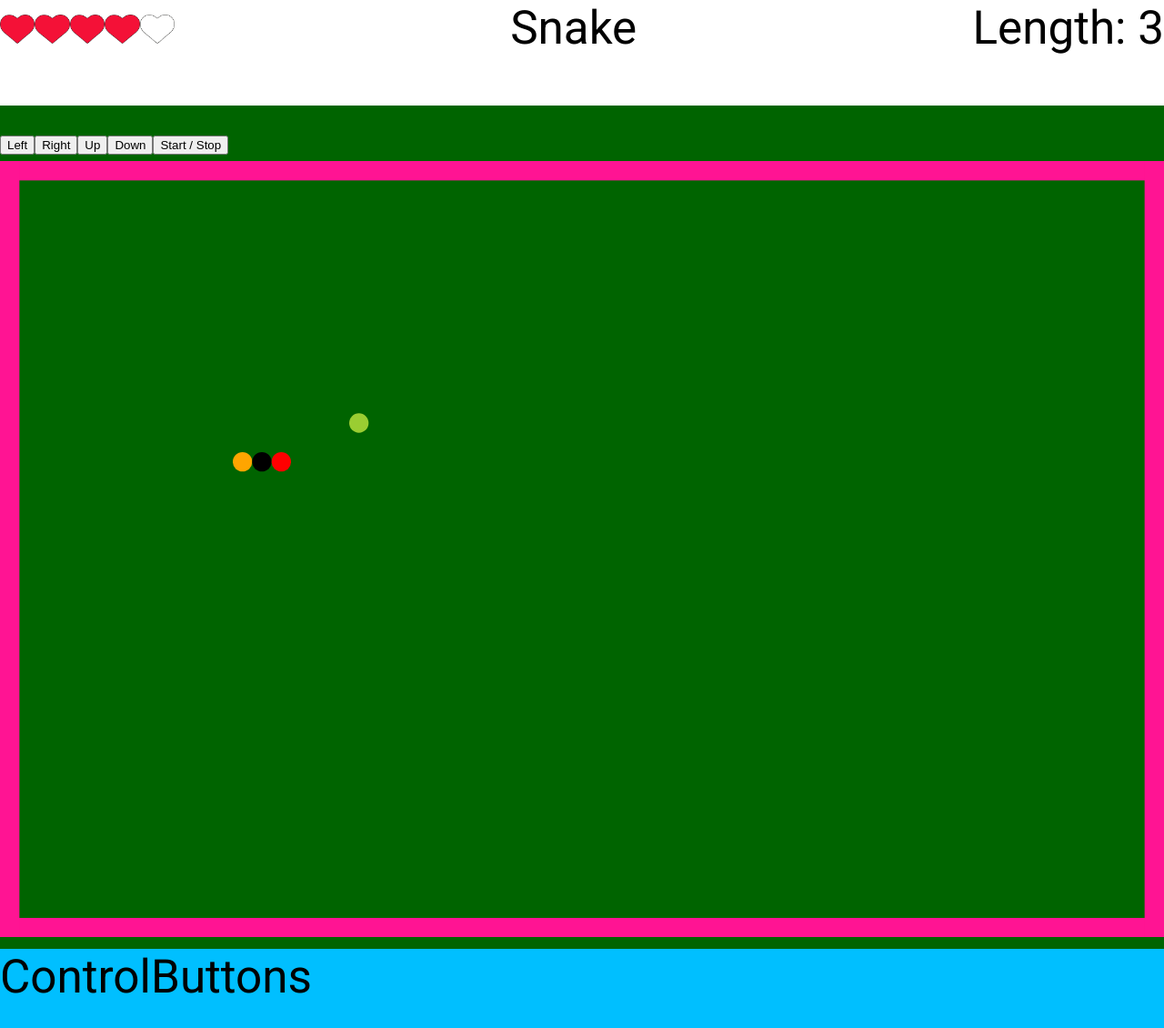
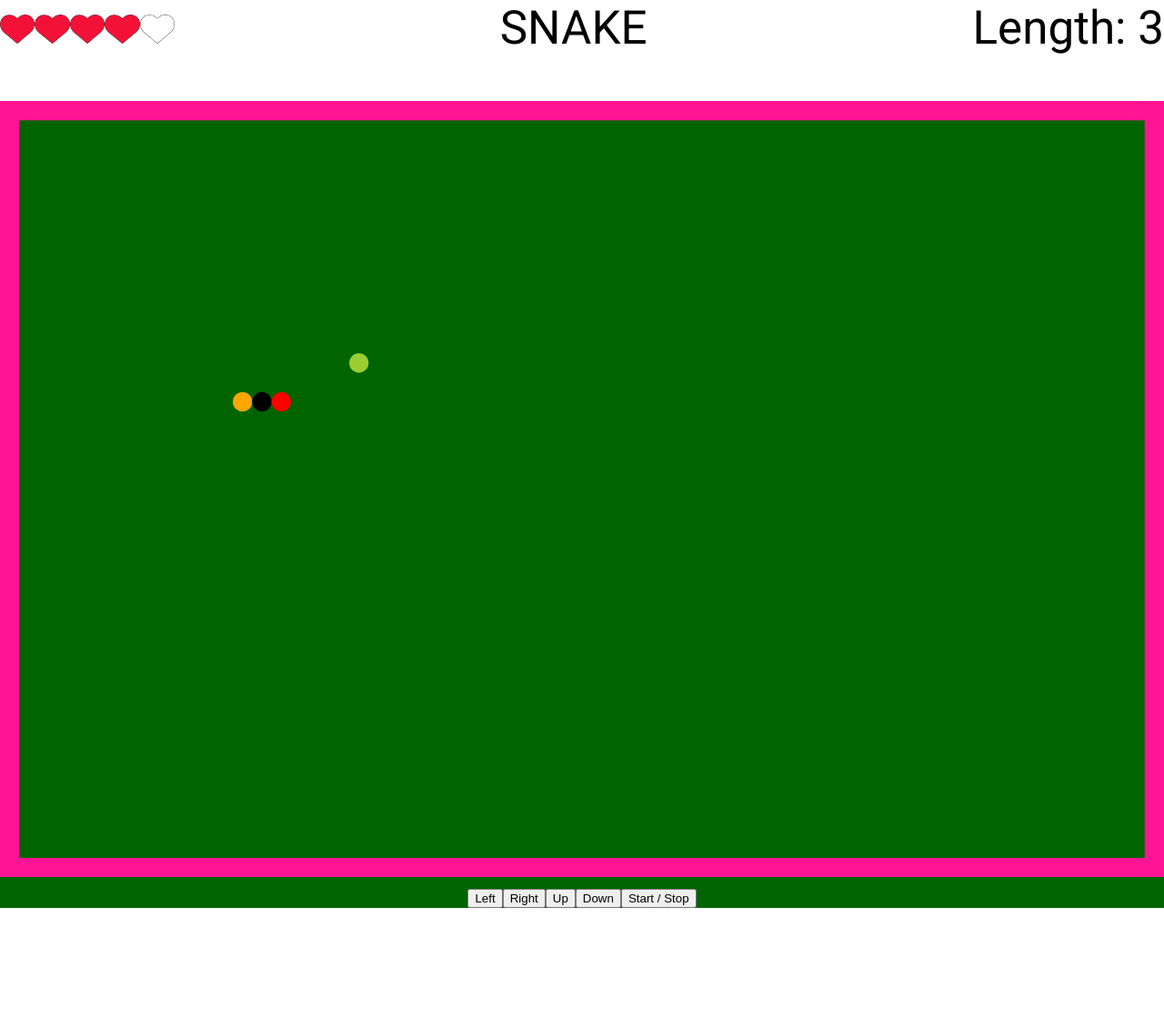
Before and after one commit to Talex210/caterpillar_react, a React (Create React App) app: page / in a window 1280 px wide. Shown: the top 1130 px of the page at 91% size. After the commit the page ends 998 px from the top, so only its background shows below. Built offline with nearby package versions, Linux system fonts and the light colour scheme.

Commit message:
Removed unnecessary components. Moved the control buttons.

```diff
--- a/src/App.css
+++ b/src/App.css
@@ -2,7 +2,6 @@
     display: grid;
     grid-template-areas:
     'h'
-    'g'
-    'c';
-    grid-template-rows: 5fr 40fr 10fr;
+    'g';
+    grid-template-rows: 5fr 40fr;
 }
--- a/src/App.js
+++ b/src/App.js
@@ -1,5 +1,4 @@
 import './App.css';
-import {ControlButtons} from "./Component/ControlButtons/ControlButtons";
 import HeaderContainer from "./Component/Header/HeaderContainer";
 import GameAreaContainer from "./Component/GameArea/GameAreaContainer";
 
@@ -8,7 +7,6 @@ function App() {
         <div className='app-wrapper'>
             <HeaderContainer />
             <GameAreaContainer />
-            <ControlButtons />
         </div>
     );
 }
--- a/src/Component/ControlButtons/ControlButtons.jsx
+++ /dev/null
@@ -1,64 +0,0 @@
-import style from './ControlButtons.module.css'
-// import {useEffect} from "react";
-
-export const ControlButtons = () => {
-
-    /*useEffect(() => {
-        const onKeypress = e => console.log(e)
-
-        document.addEventListener('keypress', onKeypress);
-
-        return () => {
-            document.removeEventListener('keypress', onKeypress);
-        };
-    }, []);*/
-
-    /*const useKey = (key, cb) => {
-        const callbackRef = useRef(cb);
-        useEffect(() => {
-            callbackRef.current = cb
-        })
-        useEffect(() => {
-            const handle = event => {
-                if (event.code === key) {
-                    callbackRef.current(event)
-                }
-            }
-
-            document.addEventListener('keypress', handle)
-            return () => document.removeEventListener('keypress', handle)
-        }, [key])
-    }*/
-
-    /*const handleSpace = () => {
-        console.log('Space key is pressed')
-    }
-    useKey('Space', handleSpace)*/
-
-    /*const handleKeyW = () => {
-        console.log('W key is pressed')
-        moveUp()
-    }*/
-    // useKey('KeyW', moveUp)
-
-    /*const handleKeyA = () => {
-        console.log('A key is pressed')
-    }
-    useKey('KeyA', handleKeyA)
-
-    const handleKeyS = () => {
-        console.log('S key is pressed')
-    }
-    useKey('KeyS', handleKeyS)
-
-    const handleKeyD = () => {
-        console.log('D key is pressed')
-    }
-    useKey('KeyD', handleKeyD)*/
-
-    return (
-        <div className={style.controlButtons}>
-            ControlButtons
-        </div>
-    )
-}
--- a/src/Component/ControlButtons/ControlButtons.module.css
+++ /dev/null
@@ -1,4 +0,0 @@
-.controlButtons {
-    grid-area: c;
-    background: deepskyblue;
-}
--- a/src/Component/GameArea/GameArea.jsx
+++ b/src/Component/GameArea/GameArea.jsx
@@ -42,11 +42,6 @@ export const GameArea = (props) => {
 
     return (
         <div className={style.gameArea}>
-            <button onClick={props.left}>Left</button>
-            <button onClick={props.right}>Right</button>
-            <button onClick={props.up}>Up</button>
-            <button onClick={props.down}>Down</button>
-            <button onClick={props.isStop ? props.start : props.stop}>Start / Stop</button>
             <svg className={style.canvas}
                  id='canvas'
                  viewBox={props.viewBox}>
@@ -60,6 +55,13 @@ export const GameArea = (props) => {
                 <BlockSnake blockSize={props.blockSize} snake={props.snake}/>
                 <Apple apple={props.apple} blockSize={props.blockSize}/>
             </svg>
+            <div className={style.controlButton}>
+                <button onClick={props.left}>Left</button>
+                <button onClick={props.right}>Right</button>
+                <button onClick={props.up}>Up</button>
+                <button onClick={props.down}>Down</button>
+                <button onClick={props.isStop ? props.start : props.stop}>Start / Stop</button>
+            </div>
         </div>
     )
 }
--- a/src/Component/GameArea/GameArea.module.css
+++ b/src/Component/GameArea/GameArea.module.css
@@ -6,3 +6,9 @@
 .canvas {
 
 }
+
+.controlButton {
+    display: flex;
+    justify-content: center;
+    align-items: center;
+}
--- a/src/Component/Header/Header.jsx
+++ b/src/Component/Header/Header.jsx
@@ -20,7 +20,7 @@ export const Header = (props) => {
                         <img alt='heart full' src={l ? heartFull : heartEmpty} key={i}/>
                     )}
                 </div>
-                <div>{props.nameApp}</div>
+                <div>SNAKE</div>
                 <div>Length: {props.snakeLength}</div>
             </div>
         </div>
--- a/src/Component/Header/HeaderContainer.jsx
+++ b/src/Component/Header/HeaderContainer.jsx
@@ -4,16 +4,15 @@ import React from "react";
 
 class HeaderContainer extends React.Component {
     render() {
-        return (<Header nameApp={this.props.nameApp}
-                        life={this.props.life}
-                        snakeLength={this.props.snakeLength}
+        return (<Header
+            life={this.props.life}
+            snakeLength={this.props.snakeLength}
         />)
     }
 }
 
 const mapStateToProps = (state) => {
     return {
-        nameApp: state.header.nameApp,
         life: state.gameArea.life,
         snakeLength: state.gameArea.snakeLength
     }
--- a/src/Redux/HeaderReducer.js
+++ /dev/null
@@ -1,10 +0,0 @@
-let initialState = {
-    nameApp: 'Snake'
-}
-
-export const headerReducer = (state = initialState, action) => {
-    switch (action.type) {
-        default:
-            return state;
-    }
-}
--- a/src/Redux/ReduxStore.js
+++ b/src/Redux/ReduxStore.js
@@ -1,9 +1,7 @@
 import {combineReducers, createStore} from "redux";
-import {headerReducer} from "./HeaderReducer";
 import {GameAreaReducer} from "./GameAreaReducer";
 
 let reducers = combineReducers({
-    header: headerReducer,
     gameArea: GameAreaReducer
 })
 
```
Also changed, not shown: src/Redux/ControlButtonsReducer.js (deleted).
